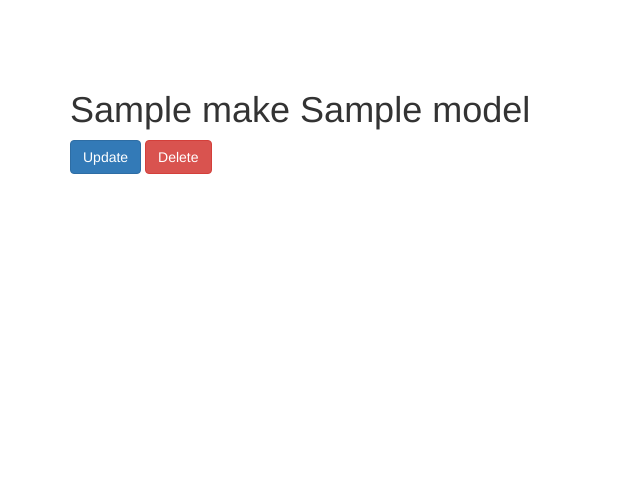
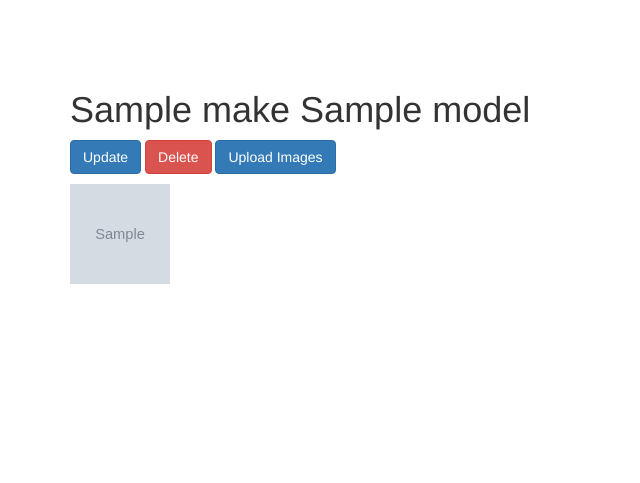
Before and after one commit to danielTiringer/Repair-Projects, a Yii app: template views/project/view.php in a window 1280 px wide. Shown: the top 483 px of the page, without its empty margins (0-640 px from the left). Run offline with PHP 8.4 and a stand-in for Yii, Linux system fonts and the light colour scheme; the template is opened without the code that fills it: most values are stand-ins (such as "Sample title", 1, 10 or a date in 2020); grey boxes marked "Sample" are stand-in pictures; data that the repository does not hold is empty; some libraries are stand-ins or nearby versions.

Commit message:
Add image upload button and image view

```diff
--- a/views/project/view.php
+++ b/views/project/view.php
@@ -26,6 +26,7 @@ $this->params['breadcrumbs'][] = $this->title;
                 'method' => 'post',
             ],
         ]) ?>
+        <?= Html::a(Yii::t('app', 'Upload Images'), ['images', 'id' => $model->id], ['class' => 'btn btn-primary']) ?>
     </p>
 
     <?= DetailView::widget([
@@ -59,4 +60,9 @@ $this->params['breadcrumbs'][] = $this->title;
         ],
     ]) ?>
 
+    <div>
+        <?php foreach ($model->images as $image) { ?>
+            <?= Html::img(Yii::getAlias('@projectImages') . '/' . $image->file, ['width' => '100', 'height' => '100']) ?>
+        <?php } ?>
+    </div>
 </div>
```
